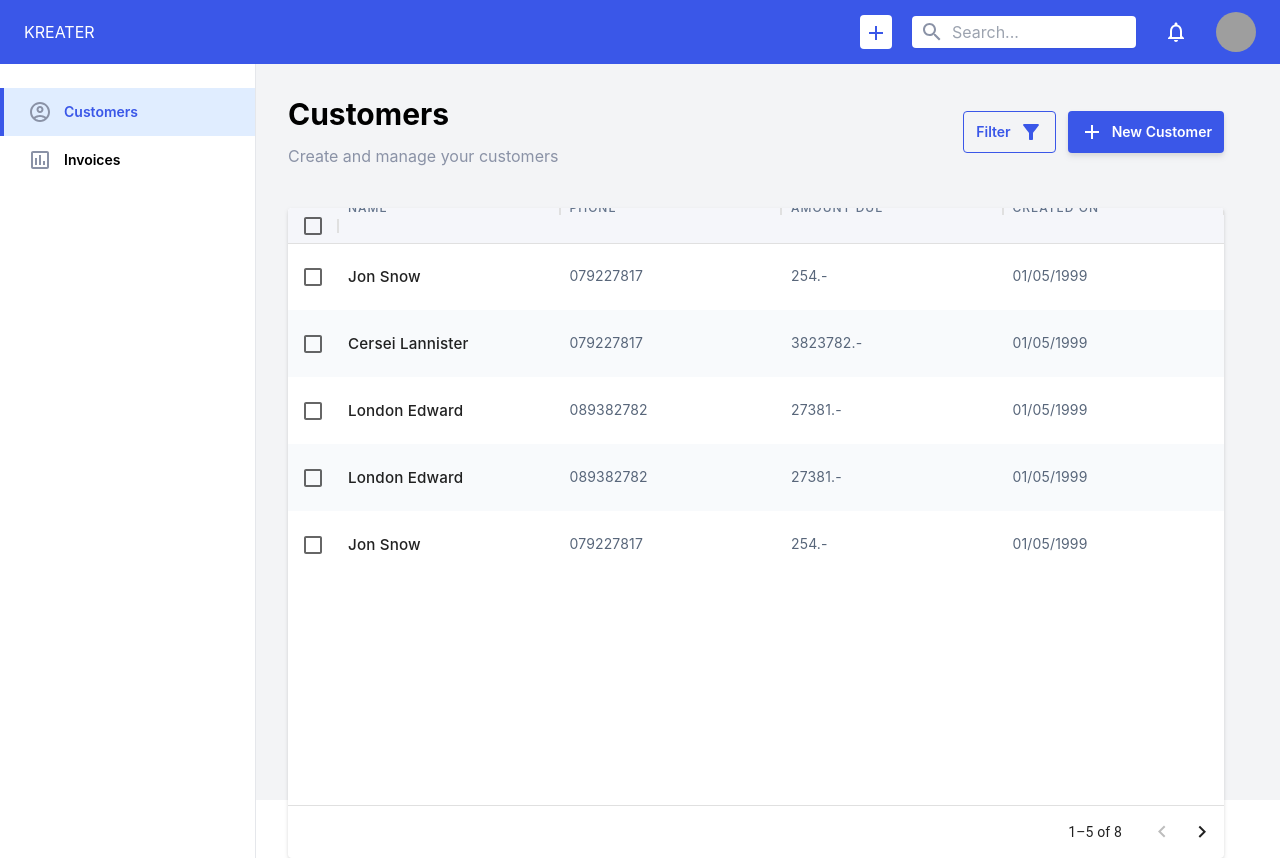
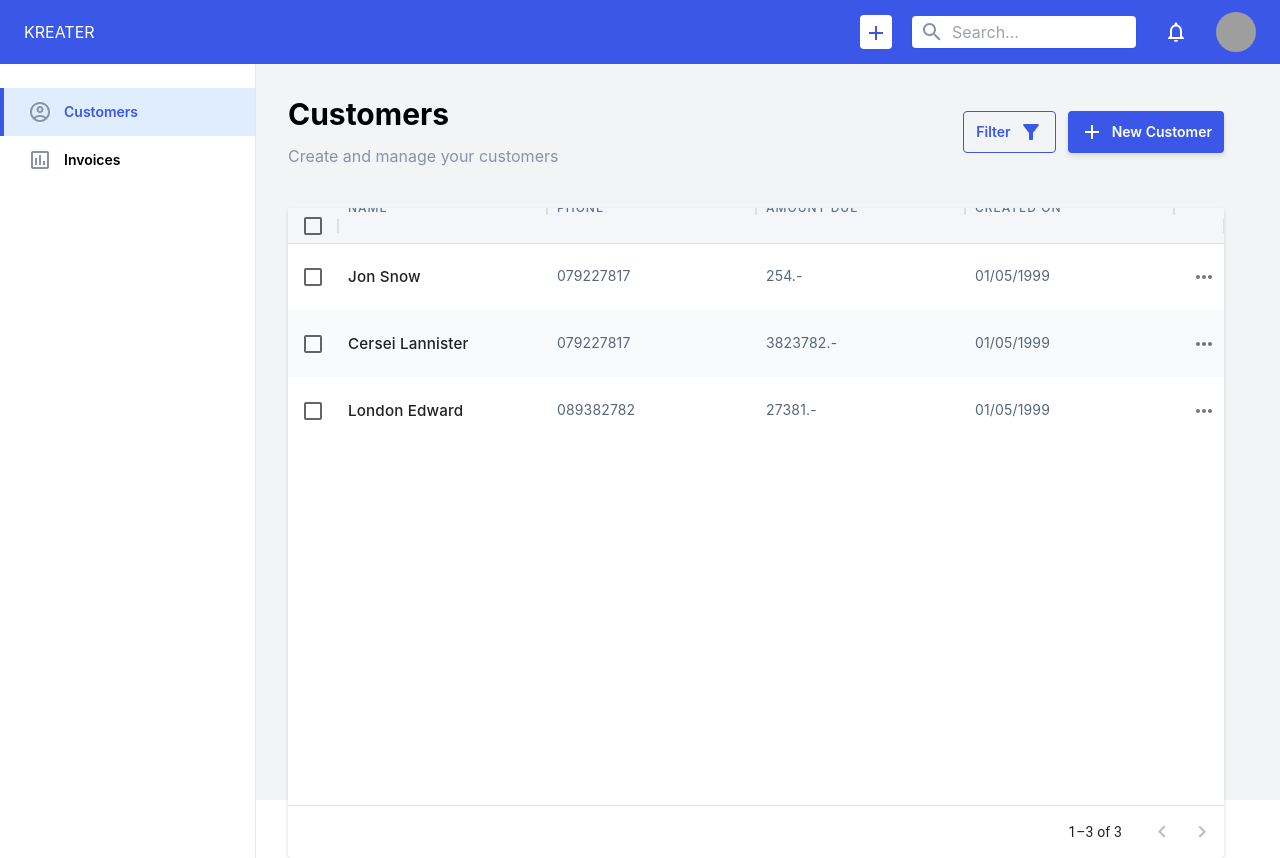
Before and after one commit to maxisusi/nvs, a Next.js app in the folder client/: page /customer in a window 1280 px wide. Built offline with nearby package versions, Linux system fonts and the light colour scheme; grey boxes are pictures that could not be loaded.

Commit message:
Menu added + removed outline

```diff
--- a/client/components/customerList/customerList.tsx
+++ b/client/components/customerList/customerList.tsx
@@ -1,10 +1,12 @@
-import React from 'react';
+import MoreHorizIcon from '@mui/icons-material/MoreHoriz';
+import { IconButton } from '@mui/material';
 import {
   DataGrid,
   GridColDef,
-  GridValueFormatterParams,
+  GridRenderCellParams,
   GridValueGetterParams,
 } from '@mui/x-data-grid';
+import React from 'react';
 
 type Props = {};
 
@@ -48,6 +50,20 @@ const columns: GridColDef[] = [
     cellClassName: 'field-style',
     headerClassName: 'MuiDataGrid-columnHeaders',
   },
+  {
+    field: 'actionButton',
+    headerName: '',
+    disableColumnMenu: true,
+    sortable: false,
+    editable: false,
+    flex: 0.2,
+    cellClassName: 'MuiDataGrid-cell',
+    renderCell: (params: GridRenderCellParams) => (
+      <IconButton>
+        <MoreHorizIcon />
+      </IconButton>
+    ),
+  },
 ];
 
 const rows = [
@@ -75,46 +91,46 @@ const rows = [
     phone: '089382782',
     createdOn: '01/05/1999',
   },
-  {
-    id: 4,
-    lastName: 'Edward',
-    firstName: 'London',
-    amountDue: '27381',
-    phone: '089382782',
-    createdOn: '01/05/1999',
-  },
-  {
-    id: 5,
-    lastName: 'Snow',
-    firstName: 'Jon',
-    amountDue: '254',
-    phone: '079227817',
-    createdOn: '01/05/1999',
-  },
-  {
-    id: 6,
-    lastName: 'Lannister',
-    firstName: 'Cersei',
-    phone: '079227817',
-    amountDue: '3823782',
-    createdOn: '01/05/1999',
-  },
-  {
-    id: 7,
-    lastName: 'Edward',
-    firstName: 'London',
-    amountDue: '27381',
-    phone: '089382782',
-    createdOn: '01/05/1999',
-  },
-  {
-    id: 8,
-    lastName: 'Edward',
-    firstName: 'London',
-    amountDue: '27381',
-    phone: '089382782',
-    createdOn: '01/05/1999',
-  },
+  // {
+  //   id: 4,
+  //   lastName: 'Edward',
+  //   firstName: 'London',
+  //   amountDue: '27381',
+  //   phone: '089382782',
+  //   createdOn: '01/05/1999',
+  // },
+  // {
+  //   id: 5,
+  //   lastName: 'Snow',
+  //   firstName: 'Jon',
+  //   amountDue: '254',
+  //   phone: '079227817',
+  //   createdOn: '01/05/1999',
+  // },
+  // {
+  //   id: 6,
+  //   lastName: 'Lannister',
+  //   firstName: 'Cersei',
+  //   phone: '079227817',
+  //   amountDue: '3823782',
+  //   createdOn: '01/05/1999',
+  // },
+  // {
+  //   id: 7,
+  //   lastName: 'Edward',
+  //   firstName: 'London',
+  //   amountDue: '27381',
+  //   phone: '089382782',
+  //   createdOn: '01/05/1999',
+  // },
+  // {
+  //   id: 8,
+  //   lastName: 'Edward',
+  //   firstName: 'London',
+  //   amountDue: '27381',
+  //   phone: '089382782',
+  //   createdOn: '01/05/1999',
+  // },
 ];
 
 const ErrorData = () => (
@@ -156,10 +172,8 @@ const CustomerList = (props: Props) => {
             fontFamily: 'unset',
             border: 'none',
             minHeight: '650px',
-
             filter:
               'drop-shadow(0 2px 2px rgb(0 0 0 / 0.1)) drop-shadow(0 1px 1px rgb(0 0 0 / 0.06));',
-
             '& .MuiDataGrid-columnHeaders': {
               backgroundColor: '#F5F6FA',
               color: '#64748b',
@@ -191,7 +205,7 @@ const CustomerList = (props: Props) => {
             '& .MuiDataGrid-cell': {
               border: 'none',
             },
-            '& .MuiDataGrid-cell:focus': {
+            '& .MuiDataGrid-cell:focus-within': {
               outline: 0,
             },
           }}
```
